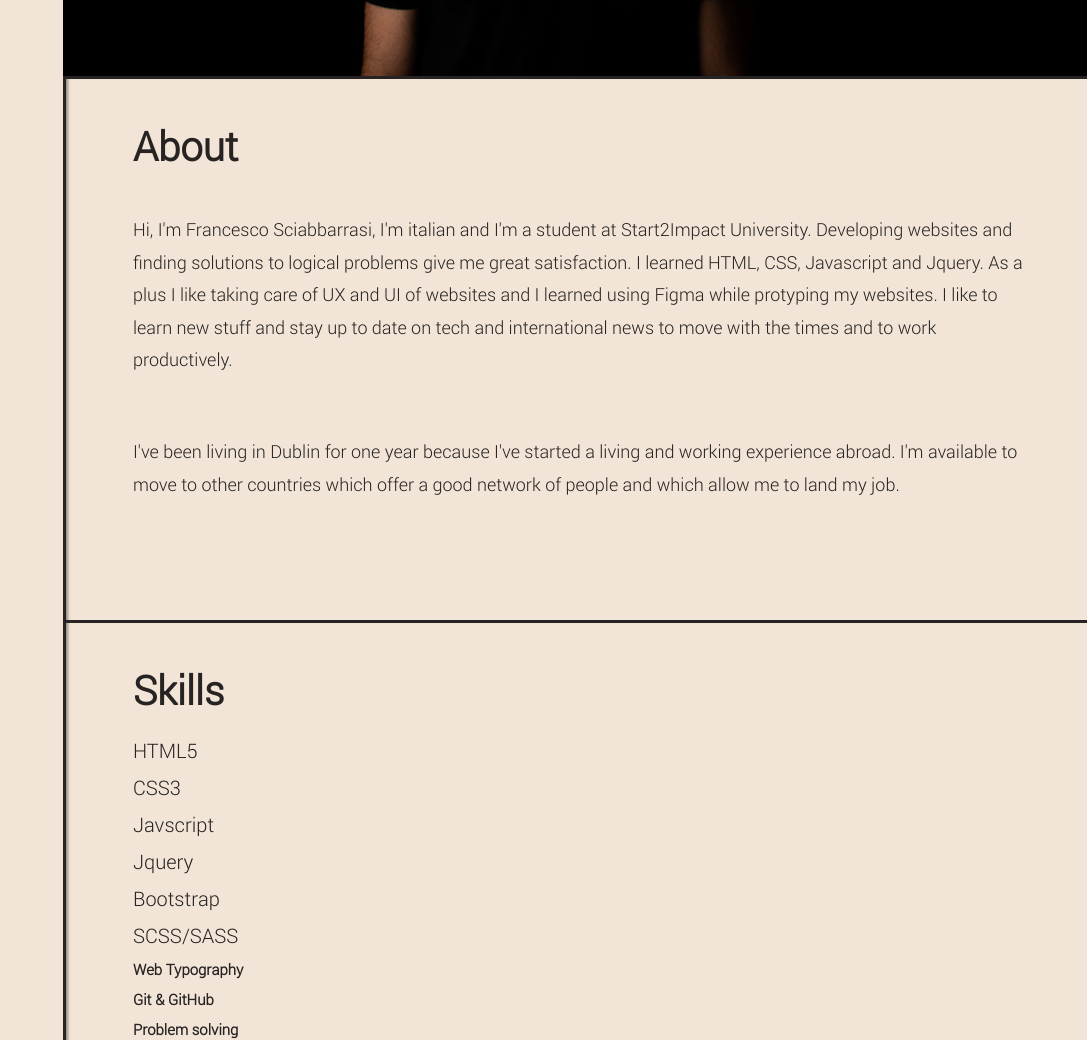
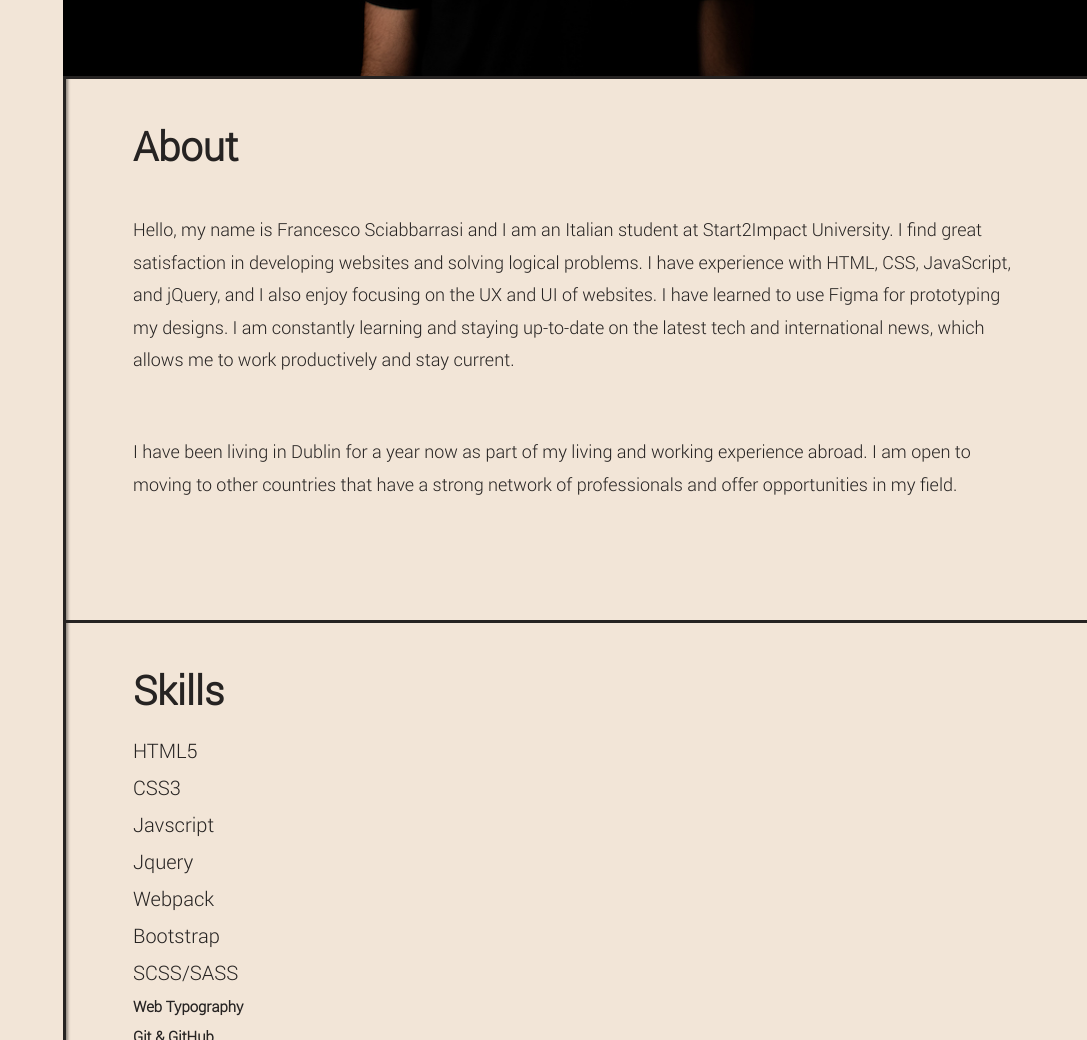
Before and after one commit to FrancescoSciab/Lifestyle-App, a plain HTML site: page index.html in a window 1280 px wide and 2400 px high. Shown: the part 1360-2400 px from the top of the page, without its empty margins (193-1280 px from the left). Drawn offline with Linux system fonts and the light colour scheme.

Commit message:
customizating

```diff
--- a/index.html
+++ b/index.html
@@ -50,9 +50,9 @@
 
             <h1>About</h1>
 
-            <p>Hi, I'm Francesco Sciabbarrasi, I'm italian and I'm a student at Start2Impact University. Developing websites and finding solutions to logical problems give me great satisfaction. I learned HTML, CSS, Javascript and Jquery. As a plus I like taking care of UX and UI of websites and I learned using Figma while protyping my websites. I like to learn new stuff and stay up to date on tech and international news to move with the times and to work productively.</p>
+            <p>Hello, my name is Francesco Sciabbarrasi and I am an Italian student at Start2Impact University. I find great satisfaction in developing websites and solving logical problems. I have experience with HTML, CSS, JavaScript, and jQuery, and I also enjoy focusing on the UX and UI of websites. I have learned to use Figma for prototyping my designs. I am constantly learning and staying up-to-date on the latest tech and international news, which allows me to work productively and stay current.</p>
 
-            <p>I've been living in Dublin for one year because I've started a living and working experience abroad. I'm available to move to other countries which offer a good network of people and which allow me to land my job.<p>
+            <p>I have been living in Dublin for a year now as part of my living and working experience abroad. I am open to moving to other countries that have a strong network of professionals and offer opportunities in my field.<p>
 
         </section>
 
@@ -64,6 +64,7 @@
                 <li><h2>CSS3</h2></li>
                 <li><h2>Javscript</h2></li>
                 <li><h2>Jquery</h2></li>
+                <li><h2>Webpack</h2></li>
                 <li><h2>Bootstrap</h2></li>
                 <li><h2>SCSS/SASS</h2></li>
                 <li><h5>Web Typography</h5></li>
@@ -71,13 +72,13 @@
                 <li><h5>Problem solving</h5></li>
                 <li><h5>Digital Marketing Fundamentals</h5></li>
                 <li><h5>Google Analytics</h5></li>
+                <li><h5>Figma</h5></li>
                 <li><h5>CV: <a href="cv.html">Read my CV to know more</a></h5></li>
             </ul>
         </section>
 
         <section id="experience">
-            <h1>Experience</h1>
-            <h2>40hrs of practical experience by developing real websites and web app with Start2Impact course:</h2>
+            <h1>Coding Experience</h1>
             <ul>
                 <li><h3><a href="https://francescosciab.github.io/App/" target="_blank">Lifestyle web app</a></h3></li>
                 <li><h3><a href="https://francescosciab.github.io/Counter-S2i/" target="_blank">Counter</a></h3></li>
```
Also changed, not shown: cv.html (+2 -0 lines), 1 other file.
